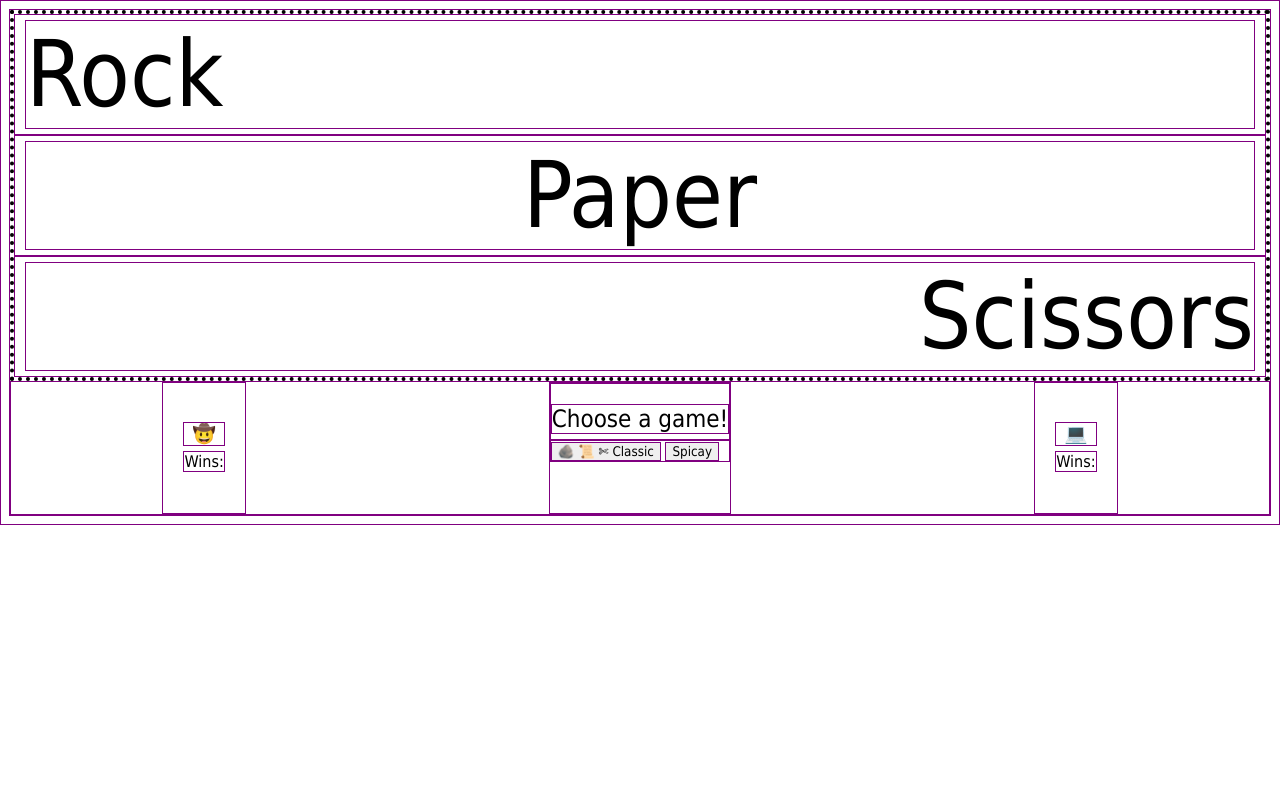
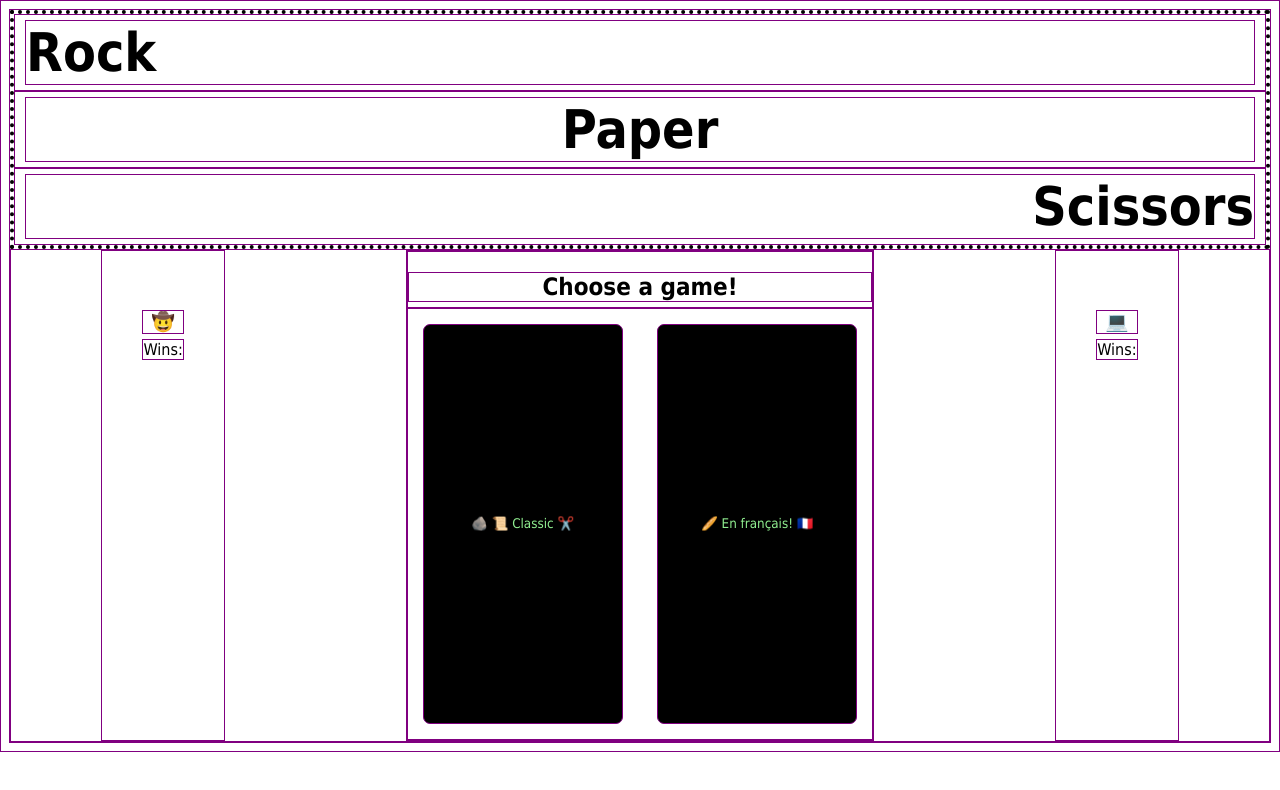
Before and after one commit to Maia-Cochran/rock-paper-scissors, a plain HTML site: page index.html in a window 1280 px wide. Drawn offline with Linux system fonts and the light colour scheme.

```diff
--- a/index.html
+++ b/index.html
@@ -12,6 +12,13 @@
     <section class="paper"><h1>Paper</h1></section>
     <section class="scissors"><h1>Scissors</h1></section>
   </section>
+  <section class="title-french" hidden>
+    <section class="rock"><h1>Pierre</h1></section>
+    <section class="paper"><h1>Papier</h1></section>
+    <section class="scissors"><h1>Ciseaux</h1></section>
+    <section class="baguette"><h1>Baguette</h1></section>
+    <section class="tower"><h1>Tour de Eiffel</h1></section>
+  </section>
 <section class="columns">
   <section class="player-column-left">
     <h3> 🤠 </h3>
@@ -20,8 +27,8 @@
   <section class="middle-column-choose-game-view">
     <section class="choose-game-level-text"><h2>Choose a game!</h2></section>
       <section class="game-choice-container">
-        <button class="game-classic"> 🪨 📜 ✄ Classic</button>
-        <button class="game-spicy">Spicay</button>
+        <button class="game-classic"> 🪨 📜 Classic ✂️</button>
+        <button class="game-spicy"> 🥖 En français! 🇫🇷 </button>
       </section>
   </section>
   <section class="middle-column-choose-buddy-view" hidden>
--- a/style.css
+++ b/style.css
@@ -8,6 +8,15 @@
   background-image: radial-gradient(pink, blue, purple);
 } */
 
+button {
+  background-color: black;
+  color: lightgreen;
+  font-weight: bolder;
+  height: 400px;
+  width: 200px;
+  border-radius: 7px;
+  margin: 15px;
+}
 
 p {
   margin: 2px;
@@ -24,12 +33,14 @@
   margin: 5px;
   margin-left: 10px;
   margin-right: 10px;
-  font-size: 69pt;
+  font-size: 40pt;
+  font-weight: bold;
 }
 
 h2, h3 {
   text-align: center;
   margin-bottom: 5px;
+  font-weight: bold;
 }
 
 h4 {
@@ -52,14 +63,14 @@
 }
 
 .player-column-left {
-  align-self: flex-start;
-  padding: 20px;
+  /* align-self: flex-start; */
+  padding: 40px;
   font-size: 12pt;
 }
 
 .player-column-right{
-  align-self: flex-end;
-  padding: 20px;
+  /* align-self: flex-end; */
+  padding: 40px;
   font-size: 12pt;
 }
 
```
